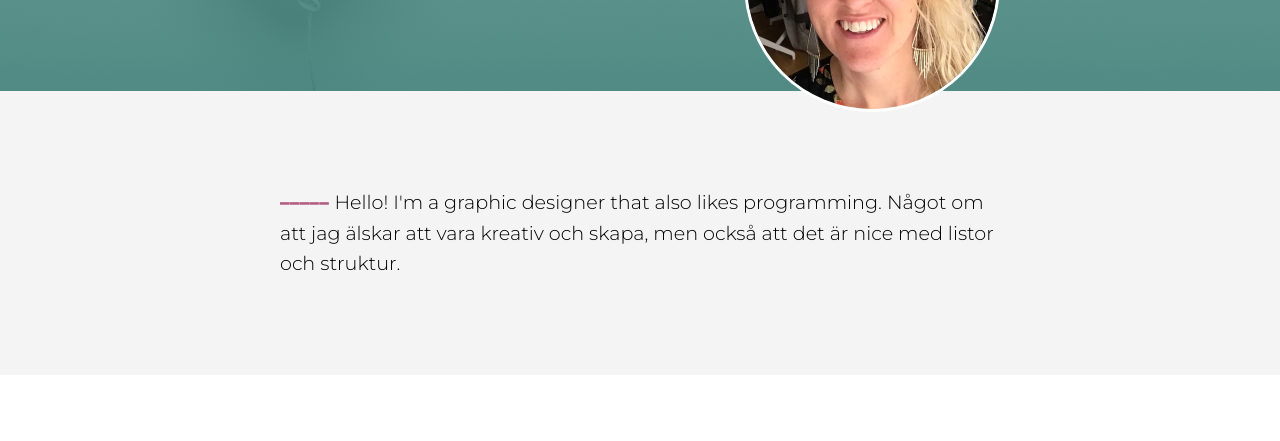
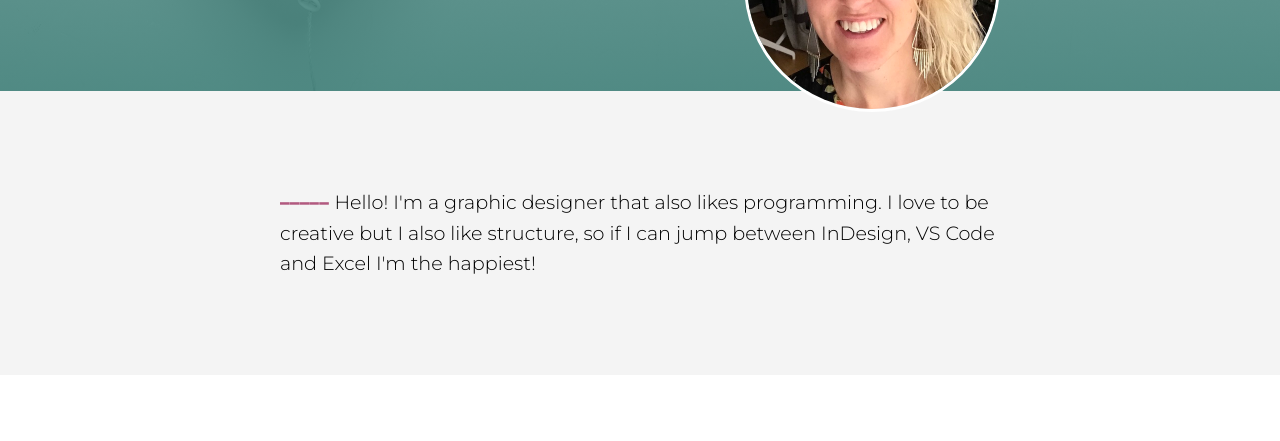
Before and after one commit to johannawaern/Portfolio, a plain HTML site: page index.html in a window 1280 px wide. Shown: the part 359-800 px from the top of the page. Drawn offline with Linux system fonts and the light colour scheme.

Commit message:
update "about me"

```diff
--- a/index.html
+++ b/index.html
@@ -62,8 +62,9 @@
         <div class="container">
           <p>
             <span class="line">––––– </span>Hello! I'm a graphic designer that
-            also likes programming. Något om att jag älskar att vara kreativ och
-            skapa, men också att det är nice med listor och struktur.
+            also likes programming. I love to be creative but I also like
+            structure, so if I can jump between InDesign, VS Code and Excel I'm
+            the happiest!
           </p>
         </div>
       </div>
```
